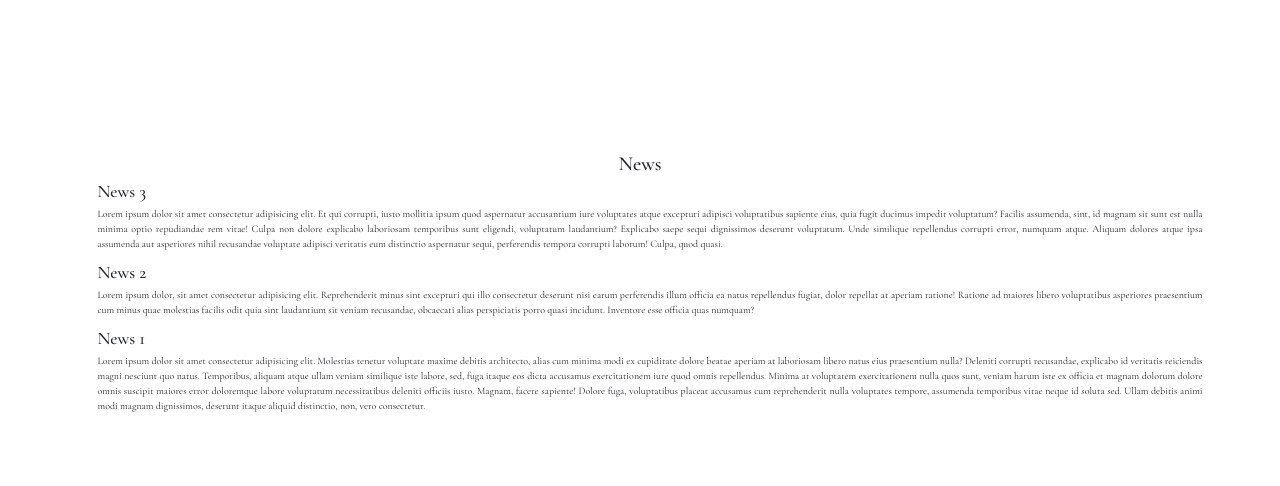
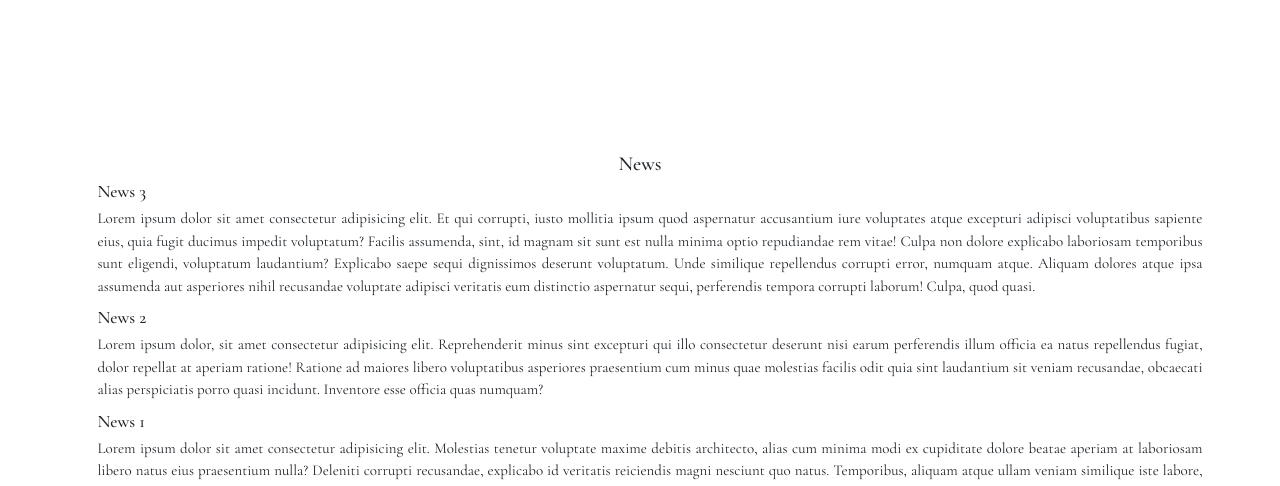
Before and after one commit to imthejota/proyectoCH, a plain HTML site: page pages/news.html in a window 1280 px wide. Shown: the part 94-580 px from the top of the page. Drawn offline with nearby package versions, Linux system fonts and the light colour scheme.

Commit message:
correccion tamano letra news

```diff
--- a/estilos/estilos3.css
+++ b/estilos/estilos3.css
@@ -135,6 +135,11 @@
     list-style-type: none;
 }
 
+.news__article {
+    font-family: 'Cormorant Garamond', serif;
+    font-size: 1.5rem;
+}
+
 .contact {
     margin-top: 20vh;
 }
```
Also changed, not shown: pages/about.html (+1 -1 lines). Lines whose indentation alone changed are shown as unchanged.
